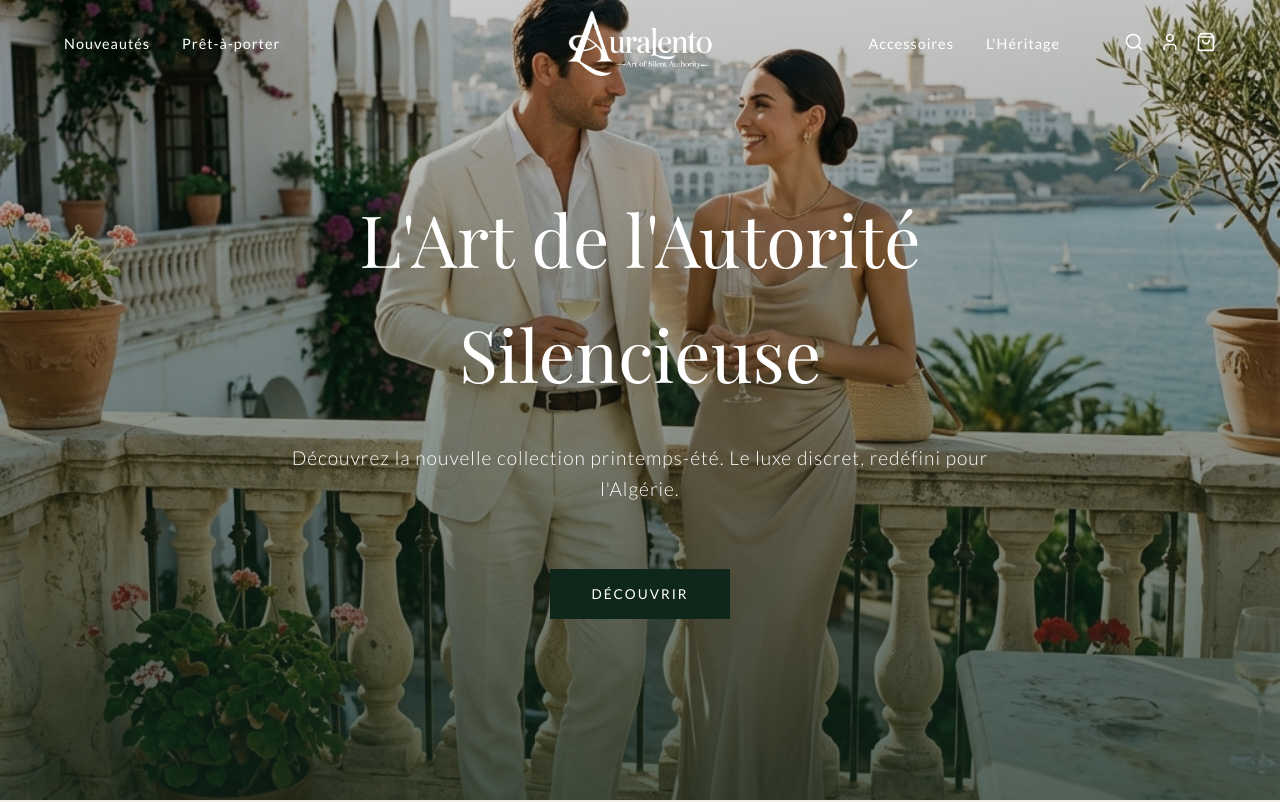
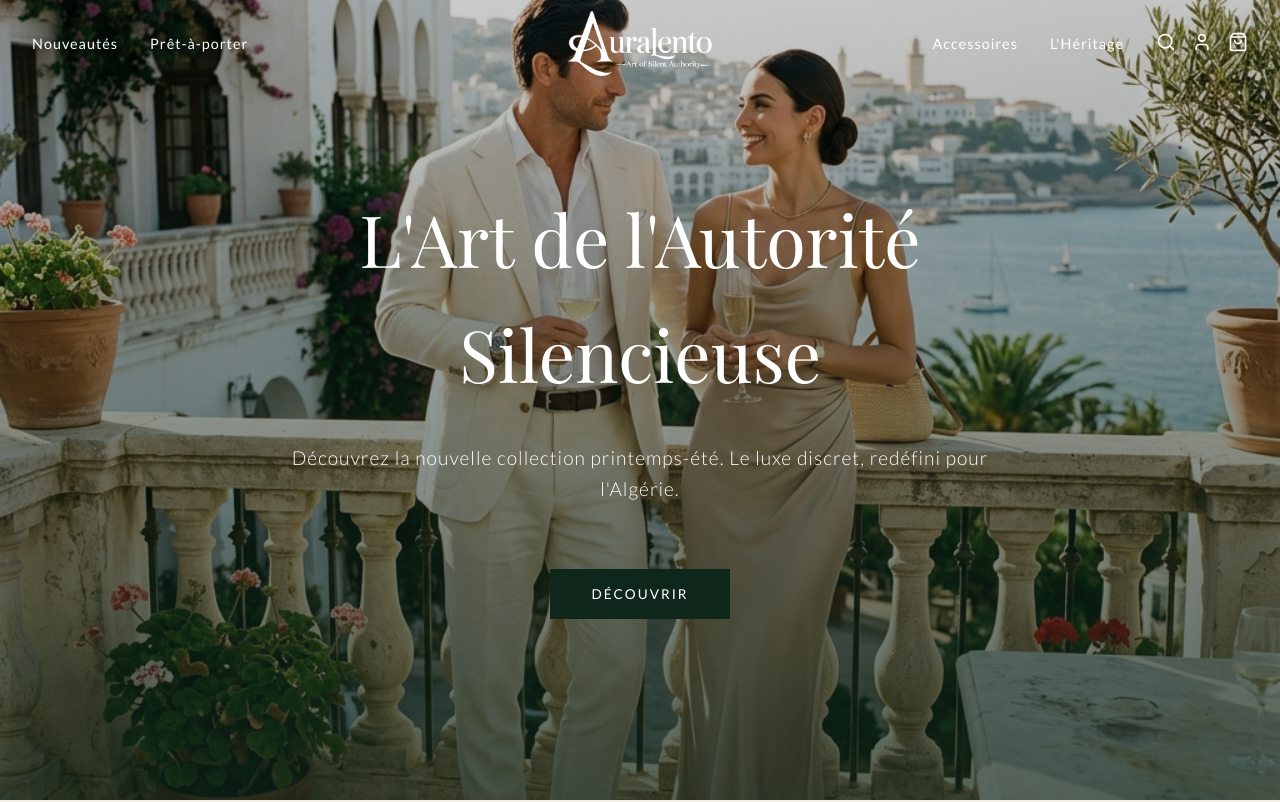
Before and after one commit to bachirads24-gif/auralento-shop, a React (Vite) app: page / in a window 1280 px wide. Shown: the top 802 px of the page. Built offline with nearby package versions, Linux system fonts and the light colour scheme; a web font is replaced by a local one.

Commit message:
style: reduce padding and gap to push nav right items further to the right

```diff
--- a/src/index.css
+++ b/src/index.css
@@ -115,7 +115,7 @@ ul { list-style: none; }
 .navbar-container {
   position: relative;
   display: flex; justify-content: space-between; align-items: center;
-  width: 100%; padding: 0 var(--spacing-lg);
+  width: 100%; padding: 0 var(--spacing-md);
 }
 .logo-container {
   position: absolute;
@@ -140,7 +140,7 @@ ul { list-style: none; }
   margin-bottom: 0.5rem;
 }
 .nav-links { display: flex; gap: var(--spacing-md); font-size: 0.9rem; letter-spacing: 1px; }
-.nav-right { display: flex; gap: var(--spacing-lg); align-items: center; }
+.nav-right { display: flex; gap: var(--spacing-md); align-items: center; }
 .nav-icons { display: flex; gap: var(--spacing-sm); }
 .nav-icons button { color: inherit; }
 
```
